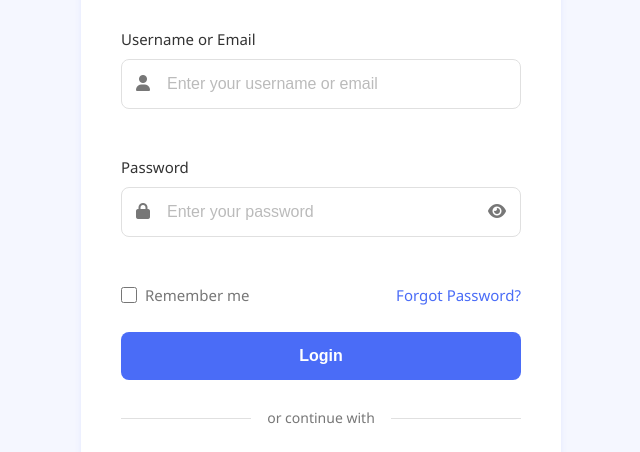
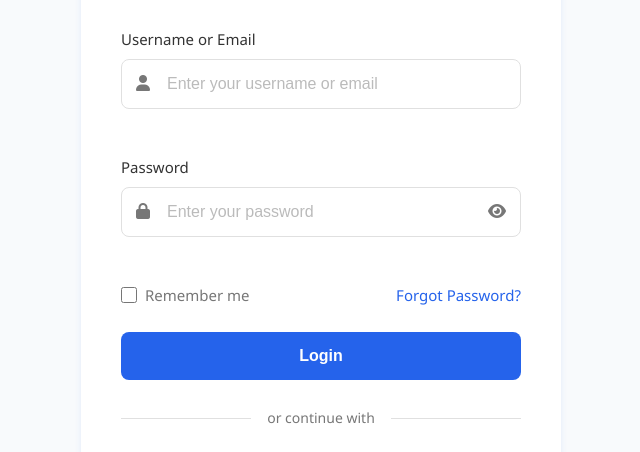
Before and after one commit to shrijayan/tempdelete, a plain HTML site: page index.html in a window 1280 px wide. Shown: the part 169-621 px from the top of the page, without its empty margins (319-959 px from the left). Drawn offline with Linux system fonts and the light colour scheme.

Commit message:
Refactor global color variables for consistency and improved design

```diff
--- a/styles.css
+++ b/styles.css
@@ -1,15 +1,15 @@
 /* Global Styles */
 :root {
-    --primary-color: #4a6cf7;
-    --primary-hover: #3a5be0;
+    --primary-color: #2563eb;
+    --primary-hover: #1e40af;
     --text-color: #333;
     --light-text: #777;
     --border-color: #e0e0e0;
     --error-color: #f44336;
     --success-color: #4caf50;
-    --background-color: #f5f7ff;
+    --background-color: #f8fafc;
     --white: #ffffff;
-    --shadow: 0 4px 6px rgba(74, 108, 247, 0.1);
+    --shadow: 0 4px 6px rgba(37, 99, 235, 0.1);
     --transition: all 0.3s ease;
 }
 
```
